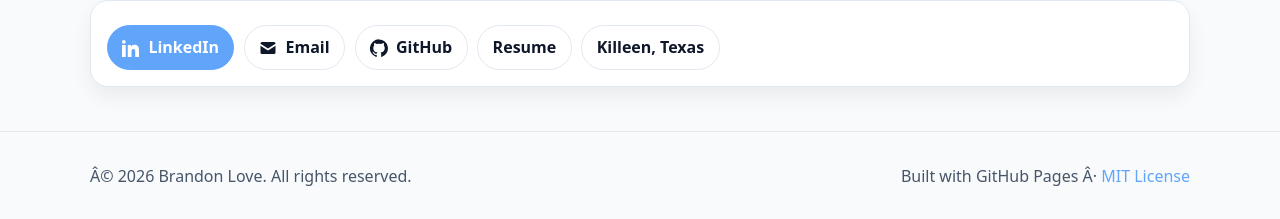
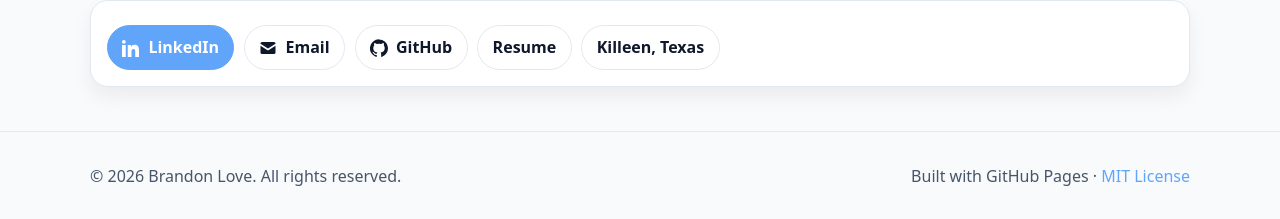
Before and after one commit to Love2150/Love2150.github.io, a Jekyll site: the page built from index.html, in a window 1280 px wide and 900 px high, scrolled down 3070 px. Shown: the part 678-897 px from the top of the window. Built offline with Jekyll 4.4.1, drawn with Linux system fonts in a browser that asks for light colours.

Commit message:
Fix typographical errors in footer text

```diff
--- a/index.html
+++ b/index.html
@@ -1270,9 +1270,9 @@ title: "Brandon Love | SOC Analyst & Incident Response"
       class="container"
       style="display:flex;justify-content:space-between;gap:1rem;flex-wrap:wrap"
     >
-      <span>Â© <span id="year"></span> Brandon Love. All rights reserved.</span>
+      <span>© <span id="year"></span> Brandon Love. All rights reserved.</span>
       <span>
-        Built with GitHub Pages Â·
+        Built with GitHub Pages ·
         <a
           href="https://github.com/Love2150/Love2150.github.io/blob/main/LICENSE"
           target="_blank"
```
